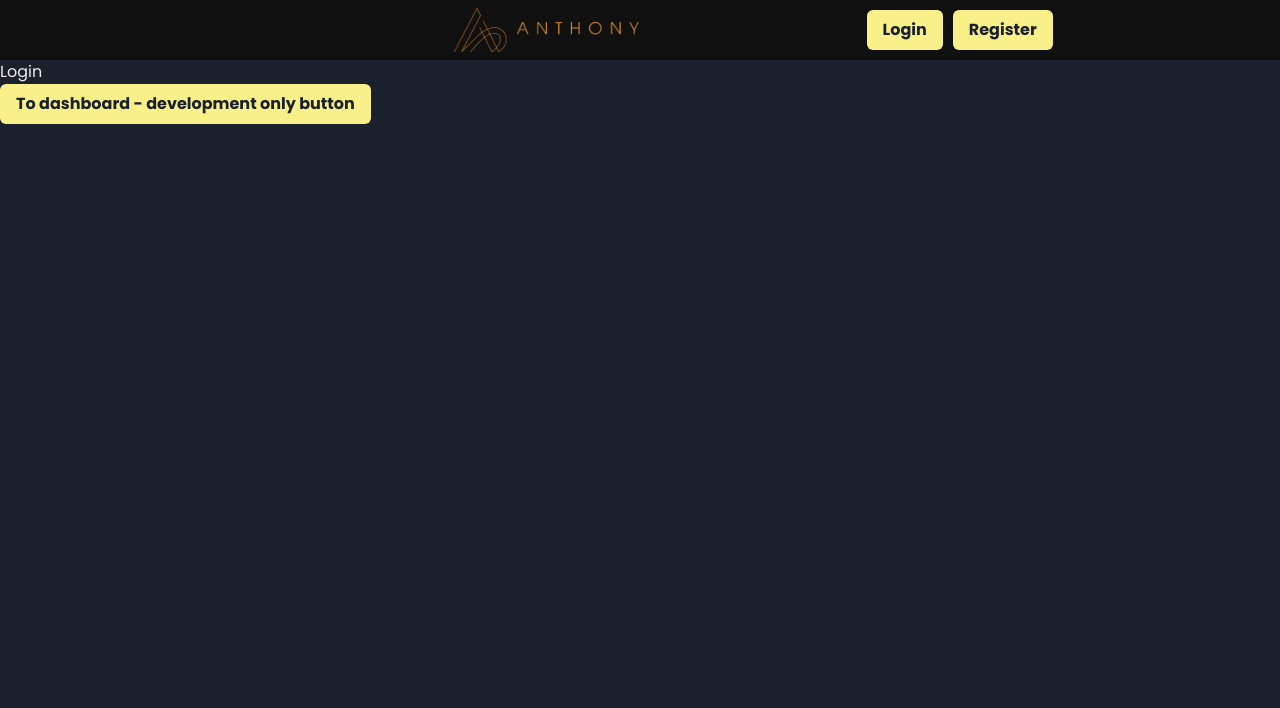
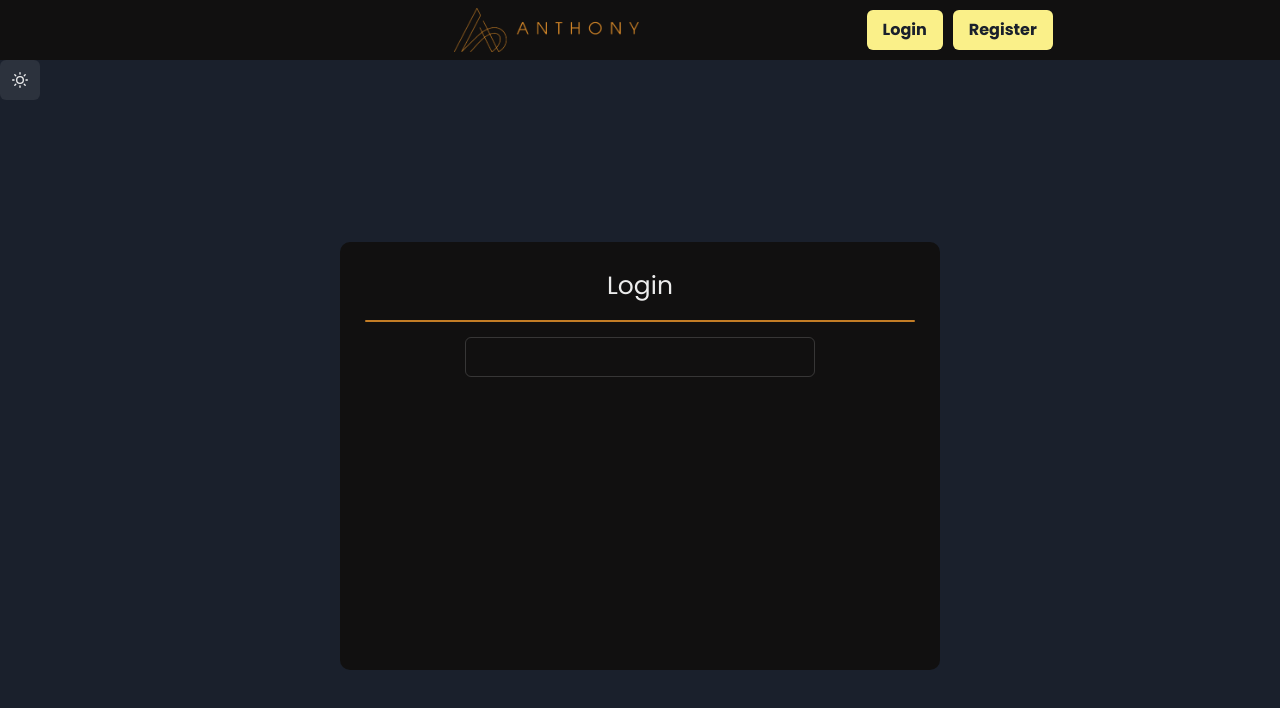
Before and after one commit to AnthonyY-dev/Antsite-2024, a React (Vite) app: page /login in a window 1280 px wide. Shown: the top 708 px of the page. Built offline with nearby package versions, Linux system fonts and the light colour scheme.

Commit message:
Start to add login

```diff
--- a/package.json
+++ b/package.json
@@ -13,9 +13,11 @@
     "@chakra-ui/react": "^2.10.1",
     "@emotion/react": "^11.13.3",
     "@emotion/styled": "^11.13.0",
+    "firebase": "^10.14.0",
     "framer-motion": "^11.11.4",
     "react": "^18.2.0",
     "react-dom": "^18.2.0",
+    "react-hook-form": "^7.53.0",
     "react-icons": "^5.3.0",
     "react-router-dom": "^6.26.2"
   },
--- /dev/null
+++ b/src/components/LoginForm.jsx
@@ -0,0 +1,29 @@
+import { Input } from "@chakra-ui/react";
+import React from "react";
+import { useForm } from "react-hook-form";
+
+const LoginForm = () => {
+  const {
+    register,
+    handleSubmit,
+    watch,
+    formState: { errors },
+  } = useForm();
+
+  const onSubmit = (data) => {
+    console.table(data);
+  };
+
+  return (
+    <>
+      <h1 style={{ fontSize: 25 }}>Login</h1>
+      <div className="manhr"></div>
+
+      <form>
+        <Input style={{ width: 350 }}></Input>
+      </form>
+    </>
+  );
+};
+
+export default LoginForm;
--- a/src/components/MiniDrawer.jsx
+++ b/src/components/MiniDrawer.jsx
@@ -70,6 +70,7 @@ function MiniDrawer({ isOpen, onClose, btnRef, pages }) {
               className="search"
               type="text"
               placeholder="Search"
+              focusBorderColor="#c37d26"
             />
           </InputGroup>
           <div className="manhr"></div>
--- a/src/components/Sidebar.jsx
+++ b/src/components/Sidebar.jsx
@@ -49,6 +49,7 @@ const Sidebar = ({ items, noRender }) => {
               className="search"
               type="text"
               placeholder="Search"
+              focusBorderColor="#c37d26"
             />
           </InputGroup>
           <p style={{ marginTop: 10, fontSize: 20, fontWeight: 700 }}>
--- a/src/hooks/search.js
+++ b/src/hooks/search.js
@@ -66,8 +66,6 @@ function levenshteinDistance(a = "", b = "") {
       })
       .map((item) => item);
   }
-  console.log(array)
-  console.log(typeof array)
   return getClosestMatches(input, array, property, threshold)
 }
 
--- a/src/index.css
+++ b/src/index.css
@@ -6,6 +6,9 @@
   --btnhover: #5b5b5b;
   --btnactive: #8a8a8a;
   --accent: #c37d26;
+
+  --bgLightHint: #f7f7f7;
+  --bgDark: #111010;
   color: var(--white);
   background-color: #242424;
 }
@@ -26,13 +29,13 @@ body {
   flex-direction: row;
 }
 .parent[mode="light"] {
-  background-color: #f7f7f7;
+  background-color: var(--bgLightHint);
 }
 
 /* SIDEBAR */
 
 .sidebar {
-  background-color: #111010;
+  background-color: var(--bgDark);
 
   width: 15%;
   height: 100vh;
@@ -48,7 +51,7 @@ body {
   display: none;
   width: 100%;
   height: 7.5vh;
-  background-color: #111010;
+  background-color: var(--bgDark);
   align-items: center;
   /* justify-content: space-evenly; */
   flex-direction: row;
@@ -77,9 +80,7 @@ body {
 }
 
 .sb-l {
-  color: rgba(255, 255, 255, 0.87);
   text-decoration: none;
-  /* background-color: red; */
   width: 90%;
   border-radius: 15px;
   display: flex;
@@ -170,7 +171,7 @@ body {
 }
 
 .landNavbar[mode="dark"] {
-  background-color: #111010;
+  background-color: var(--bgDark);
 }
 
 .landNavbar[mode="light"] {
@@ -180,7 +181,6 @@ body {
 
 .bannerLandnav {
   max-height: 75%;
-
 }
 
 .landNavbarBtns {
@@ -200,3 +200,43 @@ body {
     display: none;
   }
 }
+
+.loginParent {
+  width: 100%;
+  height: 89vh;
+  display: flex;
+  flex-direction: column;
+  justify-content: center;
+  align-items: center;
+}
+
+@media only screen and (max-width: 600px) {
+  .loginParent {
+    width: 90%;
+    max-width: 400px;
+    margin: 0 auto;
+  }
+}
+@media only screen and (max-height: 1000px) {
+}
+
+.card {
+  border-radius: 10px;
+  padding: 25px;
+  display: flex;
+  flex-direction: column;
+  align-items: center;
+}
+.sl {
+  width: 600px;
+  min-height: 60%;
+}
+
+.card[mode="light"] {
+  background-color: #ffffff;
+  border: 1px solid #e1e1e1;
+}
+
+.card[mode="dark"] {
+  background-color: var(--bgDark);
+}
--- a/src/pages/Dashboard.jsx
+++ b/src/pages/Dashboard.jsx
@@ -1,9 +1,5 @@
 import React from "react";
-import DrawerExample from "../components/MiniDrawer";
-import { useDisclosure, useColorModeValue } from "@chakra-ui/react";
-
-// secrets
-const testKey = import.meta.env.VITE_TEST;
+import { useColorModeValue } from "@chakra-ui/react";
 
 const Dashboard = () => {
   return (
@@ -18,7 +14,6 @@ const Dashboard = () => {
         Nothing here yet, come back later :)
       </h1>
       <p>Home</p>
-      TEST: {testKey}
     </div>
   );
 };
--- a/src/pages/Login.jsx
+++ b/src/pages/Login.jsx
@@ -1,19 +1,21 @@
 import React from "react";
-import { Button } from "@chakra-ui/react";
+import { Button, useColorModeValue } from "@chakra-ui/react";
 import { Link } from "react-router-dom";
 
 import LoggedOutNavbar from "../components/LoggedOutNavbar";
+import DarkModeToggle from "../components/DarkToggle";
+import LoginForm from "../components/LoginForm";
 
 const Login = () => {
   return (
     <>
       <LoggedOutNavbar />
-      <div>Login</div>
-      <Link to="/dashboard">
-        <Button colorScheme="yellow">
-          To dashboard - development only button
-        </Button>
-      </Link>
+      <DarkModeToggle></DarkModeToggle>
+      <div className="loginParent">
+        <div className="card sl" mode={useColorModeValue("light", "dark")}>
+          <LoginForm />
+        </div>
+      </div>
     </>
   );
 };
```
Also changed, not shown: src/components/MobileLoginForm.jsx (added, +7 -0 lines), src/hooks/firebase.js (added, +25 -0 lines), 1 other file (tests, documents, lock files or other folders).
